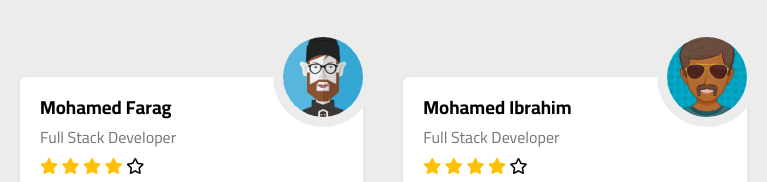
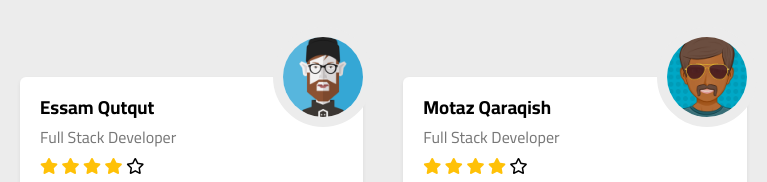
Before and after one commit to JaycemN/Elzero, a plain HTML site: page index.html in a window 1280 px wide. Shown: the part 4413-4595 px from the top of the page, 65-832 px from the left. Drawn offline with Linux system fonts and the light colour scheme.

Commit message:
Updated Testimonials Users
Added Essam and Motaz

```diff
--- a/index.html
+++ b/index.html
@@ -227,7 +227,7 @@
         <div class="container">
           <div class="box">
             <img src="imgs/avatar-01.png" alt="" />
-            <h3>Mohamed Farag</h3>
+            <h3>Essam Qutqut</h3>
             <span class="title">Full Stack Developer</span>
             <div class="rate">
               <i class="filled fas fa-star"></i>
@@ -243,7 +243,7 @@
           </div>
           <div class="box">
             <img src="imgs/avatar-02.png" alt="" />
-            <h3>Mohamed Ibrahim</h3>
+            <h3>Motaz Qaraqish</h3>
             <span class="title">Full Stack Developer</span>
             <div class="rate">
               <i class="filled fas fa-star"></i>
```
